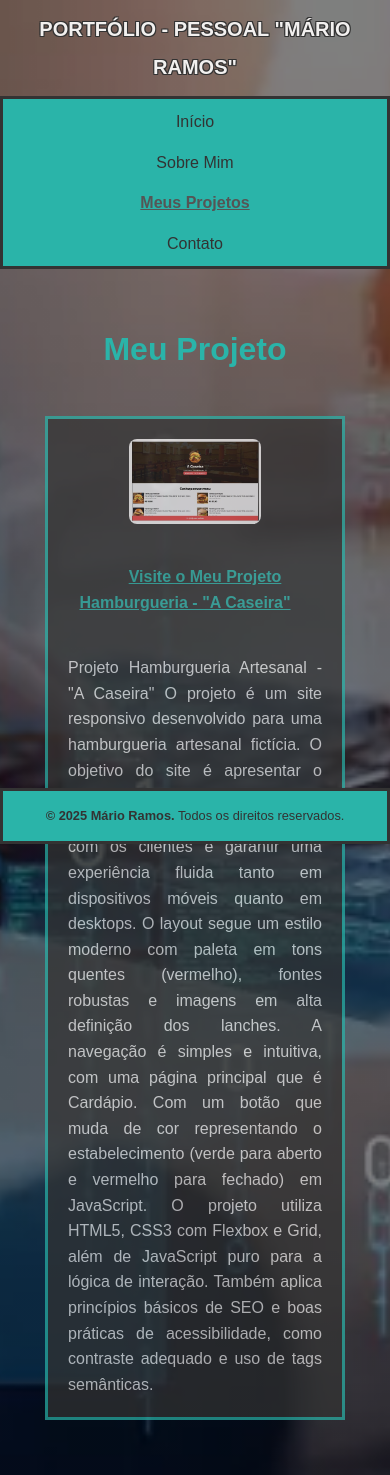
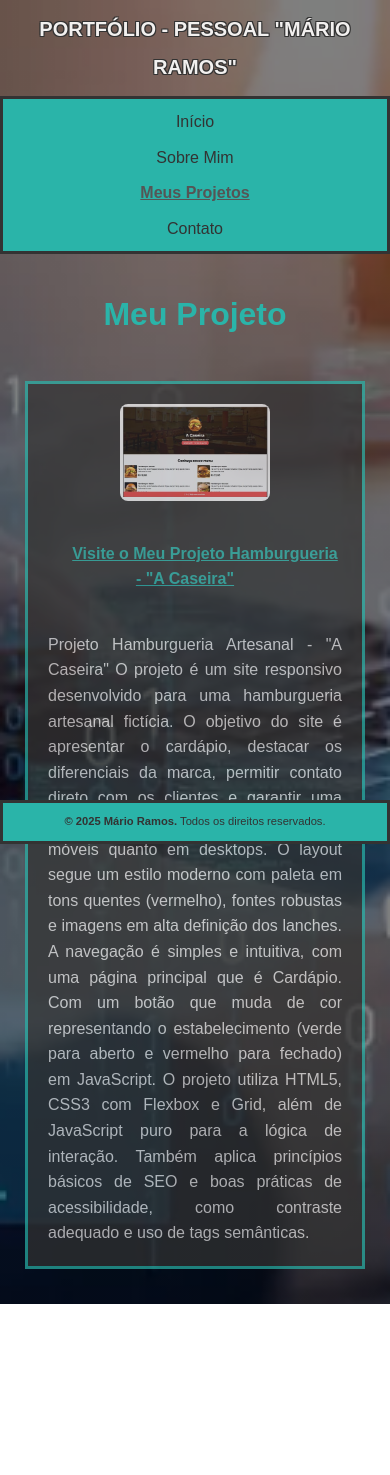
Before and after one commit to Raminho2025/Portifolio_Pessoal, a plain HTML site: page projetos.html in a window 390 px wide. After the commit the page ends 1304 px from the top, so only its background shows below. Drawn offline with Linux system fonts and the light colour scheme.

Commit message:
Salvando alterações na responsividade layout do Projeto

```diff
--- a/css/style.css
+++ b/css/style.css
@@ -81,20 +81,65 @@ footer {
   nav ul {
     flex-direction: column; /* Menu em coluna */
   }
+  .titulo_2 {
+    font-size: 30px; /* reduz para celulares */
+    padding: 10px;
+  }
+  .titulo_1, .sou {
+    font-size: 24px;
+    padding: 10px;
+  }
+  .meus-projetos,
+  .sobre_mim {
+    font-size: 24px;
+    padding: 10px;
+  }
+  .descricao,
+  .descricao-projeto {
+    padding: 10px;
+    font-size: 14px;
+  }
+  .projeto {
+    flex: 1 1 90%;
+  }
   .projetos {
     flex-direction: column; /* Projetos em coluna */
+    align-items: center;
   }
   .foto-container {
-    flex-direction: column; /* Projetos em coluna */
+    flex-direction: column; /* Fotos em coluna */
   }
   .container-contato {
     flex-direction: column; /* Projetos em coluna */
   }
   .descricao-container {
-    flex-direction: column; /* Projetos em coluna */
+    flex-direction: column; /* Descrição em coluna */
   }
   .imagem-projeto-container {
-    flex-direction: column; /* Projetos em coluna */
+    flex-direction: column; /* fotos em coluna */
+  }
+  .imagem-projeto-container img {
+    width: 90%;
+  }
+
+  .foto-container img {
+    width: 150px;
+    height: 150px;
+  }
+
+  footer {
+    position: fixed;
+    font-size: 0.7rem;
+    padding: 10px;
+  }
+
+  main {
+    margin: 15px;
+  }
+
+  nav ul {
+    flex-direction: column;
+    gap: 10px;
   }
 }
 
```
Also changed, not shown: sobre.html (+1 -1 lines).
